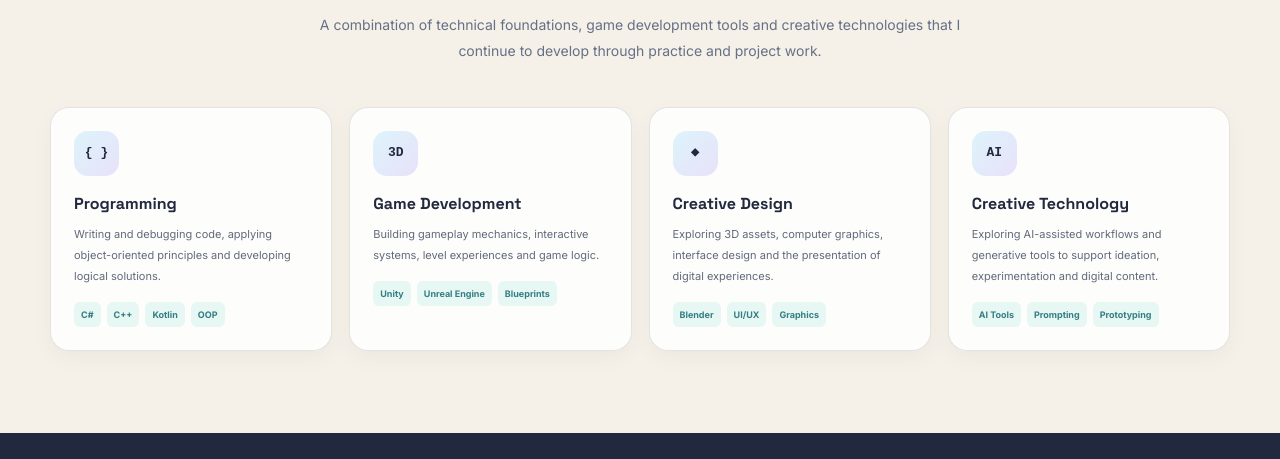
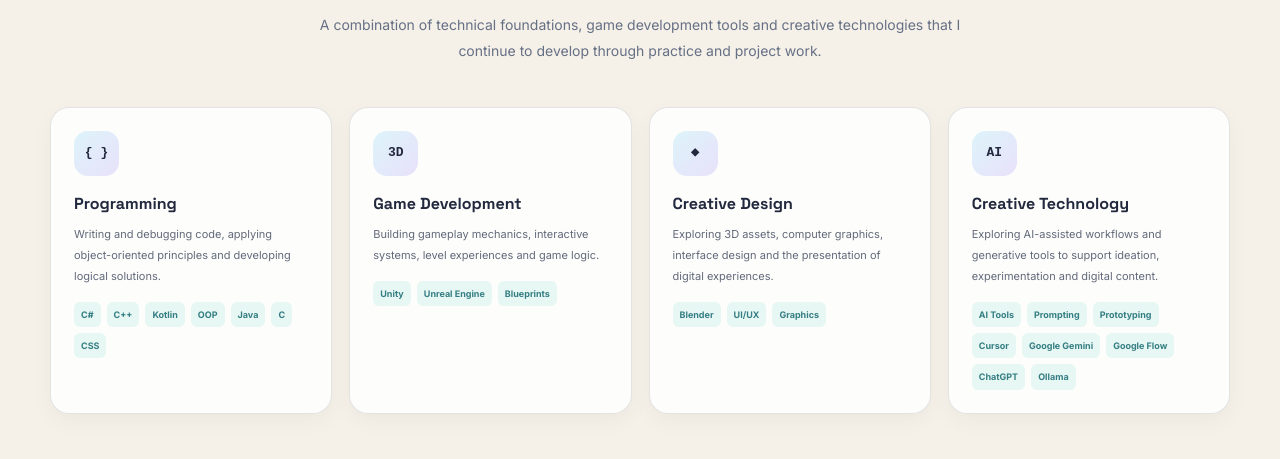
Before and after one commit to BelindaMtabane/BelindaOnCrunch, a plain HTML site: page about.html in a window 1280 px wide. Shown: the part 4506-4965 px from the top of the page. Drawn offline with Linux system fonts and the light colour scheme.

Commit message:
Add programming languages and AI tools to about.html

```diff
--- a/about.html
+++ b/about.html
@@ -1970,6 +1970,9 @@
               <span>C++</span>
               <span>Kotlin</span>
               <span>OOP</span>
+              <span>Java</span>
+              <span>C</span>
+               <span>CSS</span>
             </div>
           </article>
 
@@ -2030,6 +2033,11 @@
               <span>AI Tools</span>
               <span>Prompting</span>
               <span>Prototyping</span>
+               <span>Cursor</span>
+              <span>Google Gemini</span>
+              <span>Google Flow</span>
+              <span>ChatGPT</span>
+              <span>Ollama</span>
             </div>
           </article>
 
```
